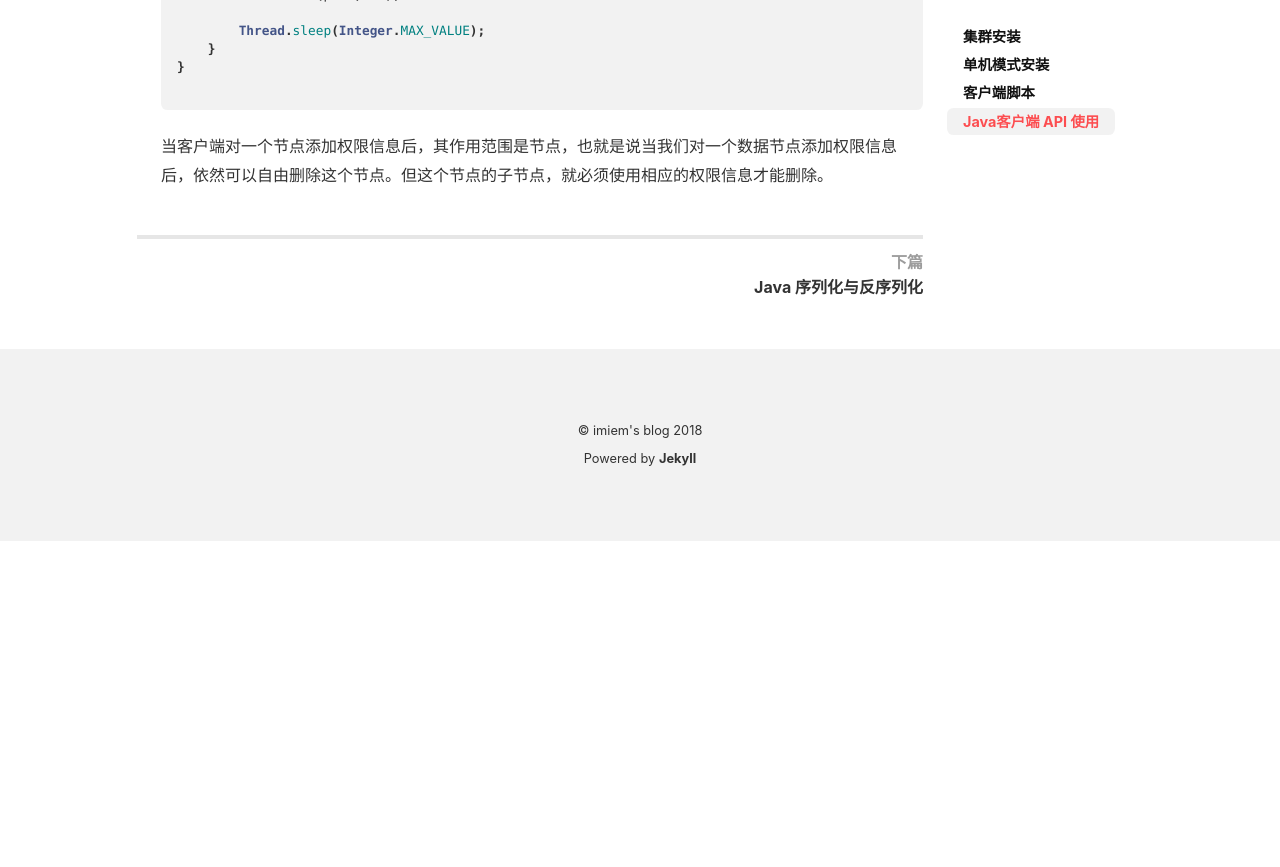
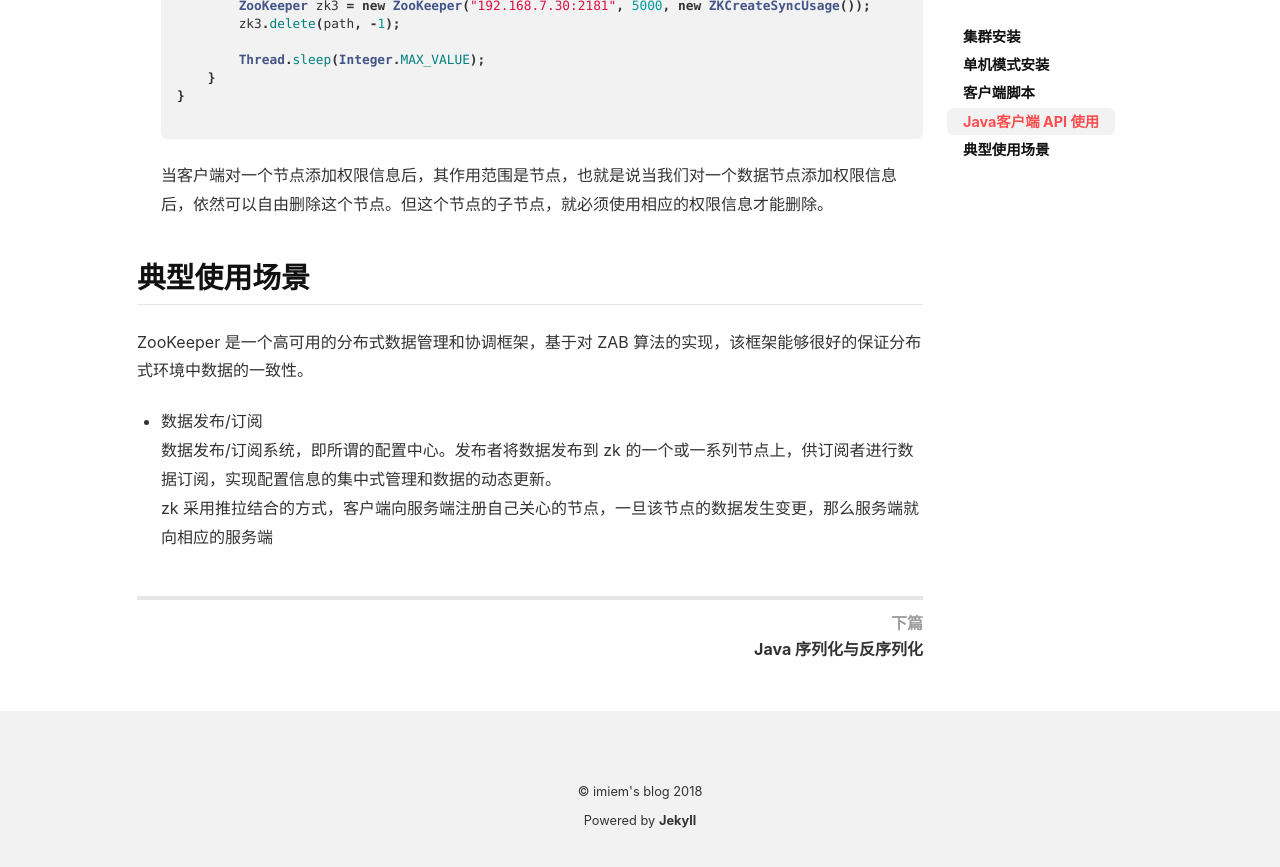
Before and after one commit to imiem/imiem.github.io, a Jekyll site: the page built from _posts/2019-12-23-zookeeper.md, in a window 1280 px wide and 900 px high, scrolled down 13549 px. Shown: the top 867 px of the window. Built offline with Jekyll 4.4.1, drawn with Linux system fonts in a browser that asks for light colours; nearby versions of some CDN libraries; before the commit the page ends 14090 px from its top, so only the background shows below that.

Commit message:
zk 使用场景

````diff
--- a/_posts/2019-12-23-zookeeper.md
+++ b/_posts/2019-12-23-zookeeper.md
@@ -738,3 +738,13 @@ tags: ZooKeeper
   ```
 
   当客户端对一个节点添加权限信息后，其作用范围是节点，也就是说当我们对一个数据节点添加权限信息后，依然可以自由删除这个节点。但这个节点的子节点，就必须使用相应的权限信息才能删除。
+
+## 典型使用场景
+
+ZooKeeper 是一个高可用的分布式数据管理和协调框架，基于对 ZAB 算法的实现，该框架能够很好的保证分布式环境中数据的一致性。
+
+* 数据发布/订阅
+
+  数据发布/订阅系统，即所谓的配置中心。发布者将数据发布到 zk 的一个或一系列节点上，供订阅者进行数据订阅，实现配置信息的集中式管理和数据的动态更新。
+
+  zk 采用推拉结合的方式，客户端向服务端注册自己关心的节点，一旦该节点的数据发生变更，那么服务端就向相应的服务端
````
